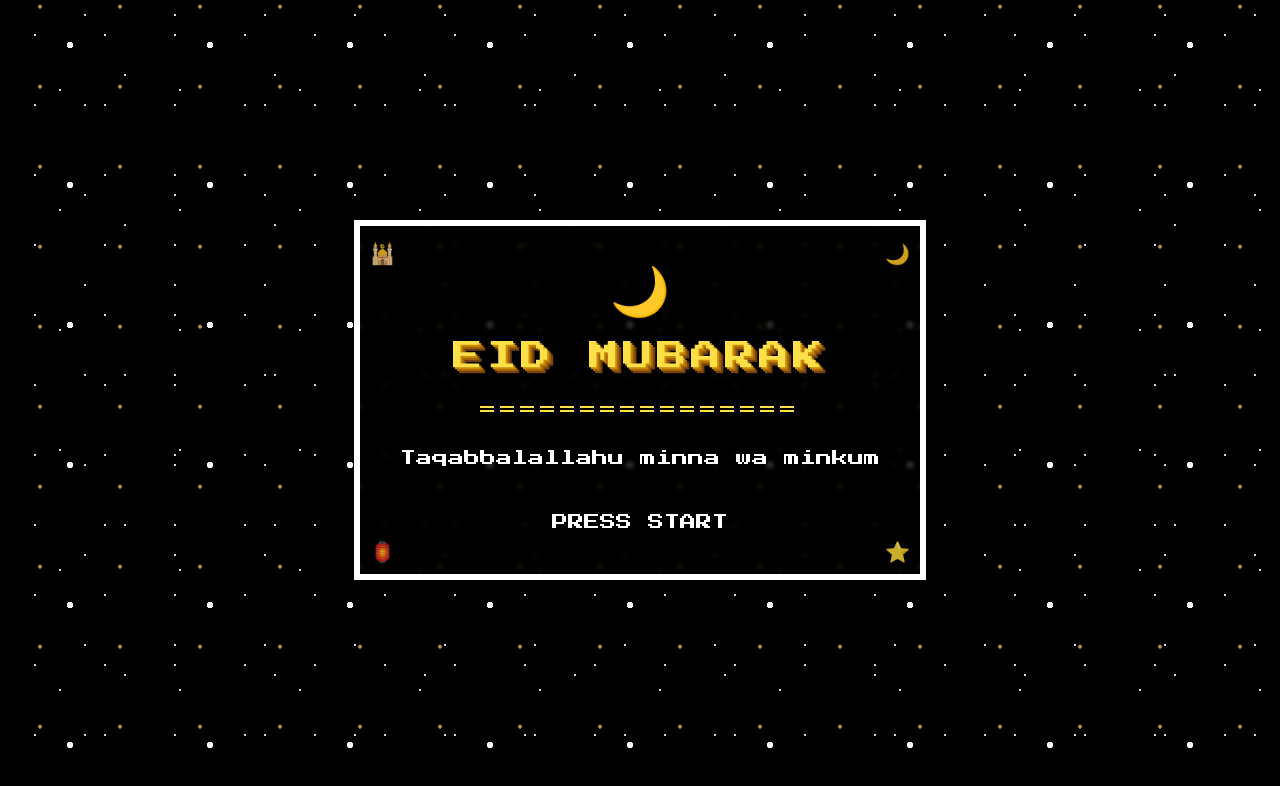
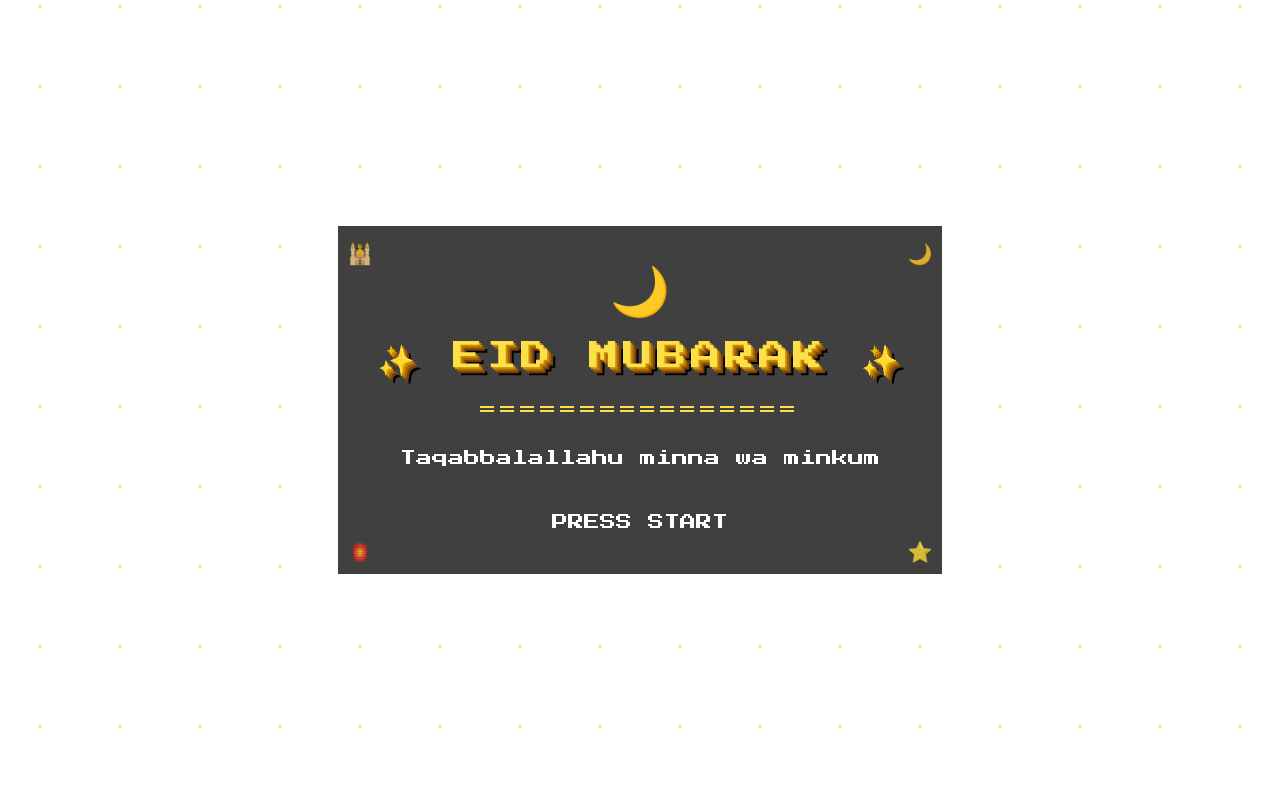
Before and after one commit to YOLO-GIT/Raya-2026, a website: page index.html in a window 1280 px wide. Drawn offline with Linux system fonts and the light colour scheme.

Commit message:
Enhance start screen layout with decorative elements and improve button styling

```diff
--- a/index.html
+++ b/index.html
@@ -14,7 +14,7 @@
     </style>
 </head>
 
-<body class="bg-black text-white h-screen flex items-center justify-center">
+<body class=" text-white h-screen flex items-center justify-center">
 
     <div class="stars">
         <div class="stars-small"></div>
@@ -31,8 +31,8 @@
         <div class="corner-deco bottom-left">🏮</div>
         <div class="corner-deco bottom-right">⭐</div>
 
-        <h1 class="text-3xl mb-6 pixel-3d">
-            EID MUBARAK
+        <h1 class="text-3xl mb-6 pixel-3d title-glow">
+            ✨ EID MUBARAK ✨
         </h1>
 
         <div class="pixel-divider">
@@ -43,8 +43,8 @@
             Taqabbalallahu minna wa minkum
         </p>
 
-        <button id="startBtn" class="start-text mt-10">
-            PRESS START
+        <button id="startBtn" class="pixel-btn mt-10">
+            <span class="start-text">PRESS START</span>
         </button>
 
     </div>
```
